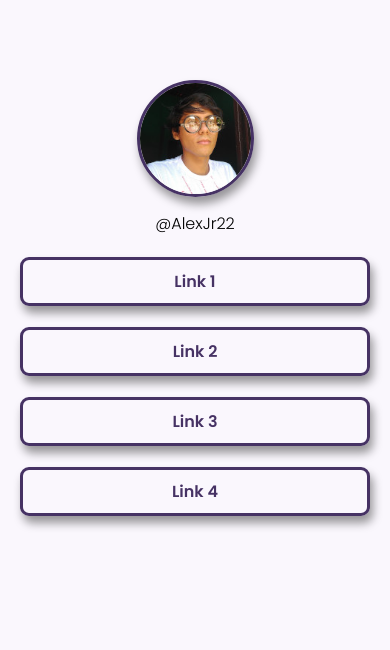
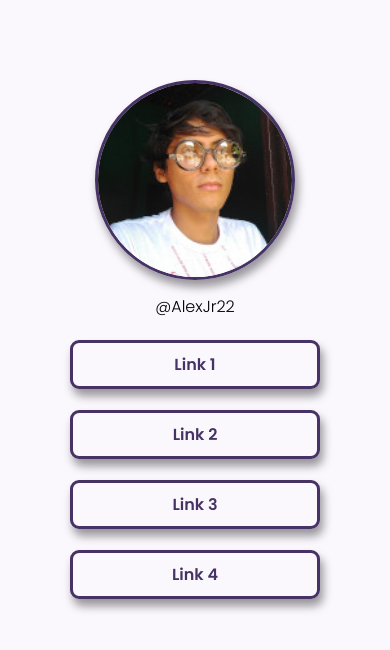
Before and after one commit to AlexJr22/Desafio-Social-Tree, a plain HTML site: page Social-Tree/Index.html in a window 390 px wide. Drawn offline with Linux system fonts and the light colour scheme.

Commit message:
melhorando a responsividade

```diff
--- a/Social-Tree/CSS/links.css
+++ b/Social-Tree/CSS/links.css
@@ -9,7 +9,7 @@ main {
   font-family: Poppins;
   font-weight: 600;
   width: 30vw;
-  min-width: 350px;
+  min-width: 250px;
   border: 3px solid var(--theme);
   border-radius: 9px;
   margin: 21px auto;
--- a/Social-Tree/CSS/profile.css
+++ b/Social-Tree/CSS/profile.css
@@ -1,5 +1,5 @@
 #profile {
-  width: 100vw;
+  width: 250px;
   display: flex;
   margin-top: 80px;
   flex-direction: column;
@@ -7,8 +7,7 @@
 }
 
 #imgprofile {
-  width: 30%;
-  max-width: 350px;
+  width: 80%;
   border-radius: 50%;
   border: 3px rgb(70, 50, 100) solid;
   margin-bottom: 14px;
```
